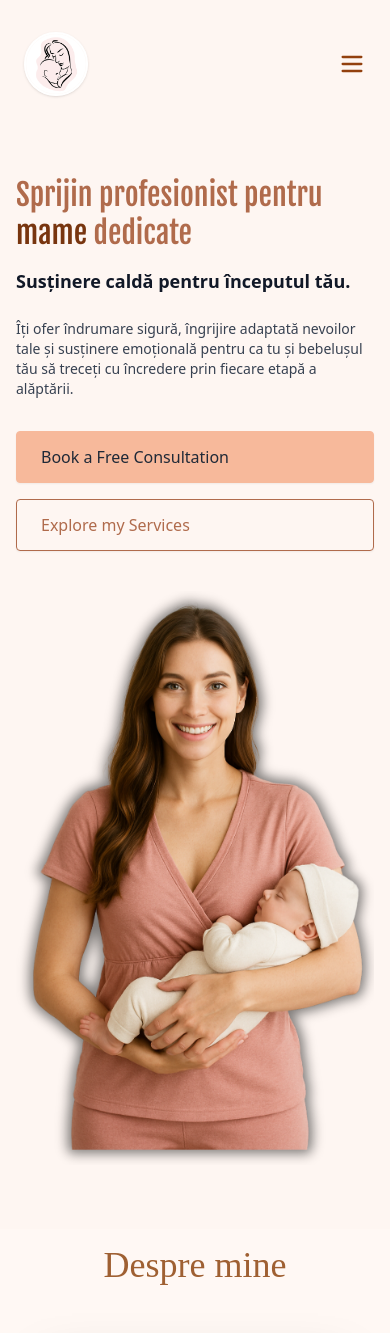
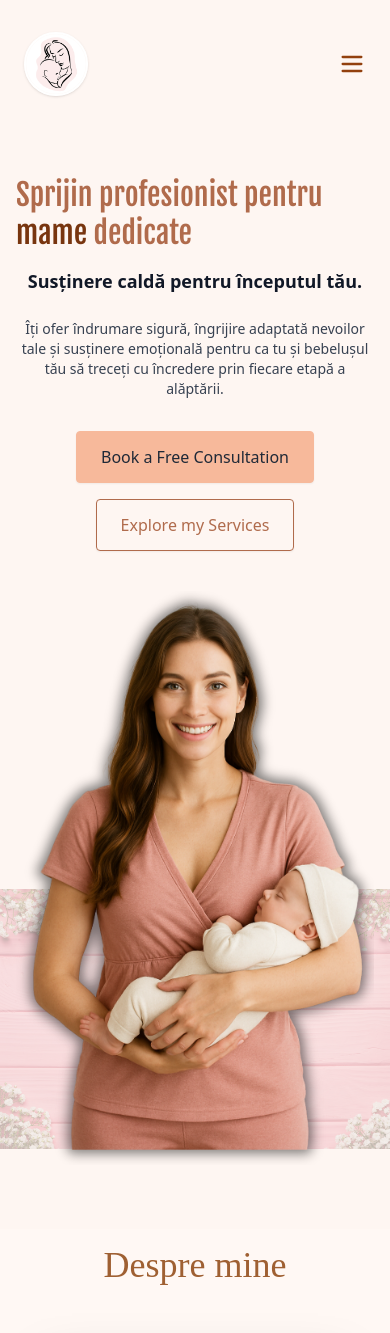
Before and after one commit to ArcadiiFlorean/Breastfeeding-Help-Support, a React (Vite) app: page / in a window 390 px wide. Shown: the top 1333 px of the page. Built offline with nearby package versions, Linux system fonts and the light colour scheme; a web font is replaced by a local one.

Commit message:
responsive

```diff
--- a/src/components/Hero.jsx
+++ b/src/components/Hero.jsx
@@ -10,32 +10,38 @@ function Hero() {
       <img
         src="/flowers-bg.jpg"
         alt="Fundal flori"
-        className="hidden tablet:block absolute bottom-[80px] tablet:bottom-[100px] laptop:bottom-[100px] lg:bottom-[120px] left-1/2 -translate-x-1/2 w-full max-w-[1500px] h-auto tablet:max-h-[280px] lg:max-h-[350px] object-cover object-bottom z-0 opacity-30"
+        className=" tablet:block absolute bottom-[80px] tablet:bottom-[100px] laptop:bottom-[100px] lg:bottom-[120px] left-1/2 -translate-x-1/2 w-full max-w-[1500px] h-auto tablet:max-h-[180px] laptop:max-h-[280px] lg:max-h-[350px] object-cover object-bottom z-0 opacity-30"
       />
 
       {/* CONȚINUT */}
       <div className="relative z-10 flex flex-col tablet:grid tablet:grid-cols-2 max-w-[1440px] mx-auto px-4 tablet:px-6 py-16 tablet:py-20 gap-10 tablet:gap-12 laptop:gap-10 items-center">
-
         {/* TEXT – primul pe mobil */}
-<div className="order-1 tablet:order-2 tablet:-mt-15 laptop:mt-6 lg:mt-12 text-gray-800 max-w-3xl text-base tablet:text-[1.1rem] laptop:text-[1rem] lg:text-[1.5rem] leading-relaxed mb-10 laptop:mb-6 lg:mb-[500px]">
-          <h1 className="text-3xl tablet:text-5xl mt-0 tablet:-mt-36 laptop:text-4xl lg:text-8xl font-fjalla text-[#b06b4c] leading-tight max-w-3xl pb-4">
-            Sprijin profesionist pentru <span className="text-amber-900">mame</span> dedicate
+        <div className="order-1  tablet:order-2 tablet:-mt-12  tabletMd:-mt-12 laptop:mt-6 lg:mt-12 text-gray-800 max-w-3xl text-base tablet:text-[1.1rem] laptop:text-[1rem] lg:text-[1.5rem] leading-relaxed mb-10 laptop:mb-6 lg:mb-[500px]">
+          <h1 className="text-3xl phone:text-center tabletSm:text-7xl tabletSm:text-center tablet:text-5xl laptop:text-7xl lg:text-8xl font-fjalla text-[#b06b4c] leading-tight max-w-3xl pb-4">
+            Sprijin profesionist pentru{" "}
+            <span className="text-amber-900">mame</span> dedicate
           </h1>
 
-          <p className="text-lg tablet:text-2xl laptop:text-xl lg:text-3xl font-semibold text-gray-900 mb-6">
+          <p className="text-lg tabletSm:text-4xl text-center tablet:text-2xl laptop:text-xl lg:text-3xl font-semibold text-gray-900 mb-6">
             Susținere caldă pentru începutul tău.
           </p>
 
-          <p className="text-sm tablet:text-base laptop:text-sm lg:text-lg text-gray-700 mb-8 laptop:mb-6">
-            Îți ofer îndrumare sigură, îngrijire adaptată nevoilor tale și susținere emoțională pentru ca tu și bebelușul tău să treceți cu încredere prin fiecare etapă a alăptării.
+          <p className="text-sm tabletSm:text-2xl text-center tablet:text-base laptop:text-sm lg:text-lg text-gray-700 mb-8 laptop:mb-6">
+            Îți ofer îndrumare sigură, îngrijire adaptată nevoilor tale și
+            susținere emoțională pentru ca tu și bebelușul tău să treceți cu
+            încredere prin fiecare etapă a alăptării.
           </p>
 
-          <div className="flex flex-col lg:flex-row flex-wrap gap-4 lg:gap-6">
-            <PrimaryButton href="#booking">
-              Book a Free Consultation
-            </PrimaryButton>
-            <OutlineButton href="#services">Explore my Services</OutlineButton>
-          </div>
+<div className="flex flex-row flex-wrap justify-center gap-4 tabletSm:gap-6 lg:flex-row">
+  <PrimaryButton href="#booking">
+    Book a Free Consultation
+  </PrimaryButton>
+  <OutlineButton href="#services">
+    Explore my Services
+  </OutlineButton>
+</div>
+
+
         </div>
 
         {/* IMAGINE – după pe mobil */}
--- a/tailwind.config.js
+++ b/tailwind.config.js
@@ -3,6 +3,10 @@ export default {
   content: ["./index.html", "./src/**/*.{js,ts,jsx,tsx}"],
   theme: {
     extend: {
+      spacing: {
+        48: "12rem", // 192px
+      },
+
       fontFamily: {
         fjalla: ['"Fjalla One"', "sans-serif"],
         robotoCondensed: ['"Roboto Condensed"', "sans-serif"],
@@ -10,11 +14,13 @@ export default {
         pinyon: ['"Pinyon Script"', "cursive"],
       },
       screens: {
-        phone: "480px",       // Telefoane mici
-        tabletSm: "768px",    // Tablete mici
-        tablet: "1024px",     // Tablete mari
-        laptop: "1280px",     // Laptopuri (standard Tailwind)
-        lg: "1440px",         // Desktop mare
+        phone: "480px", // Telefoane mici
+        tabletSm: "768px", // Tablete mici
+        tablet820: "820px", // 👈 Nou breakpoint exact pentru 820px
+        tabletMd: "853px", // Ecran personalizat
+        tablet: "1024px", // Tablete mari
+        laptop: "1280px", // Laptopuri
+        lg: "1440px", // Desktop mare
       },
     },
   },
```
